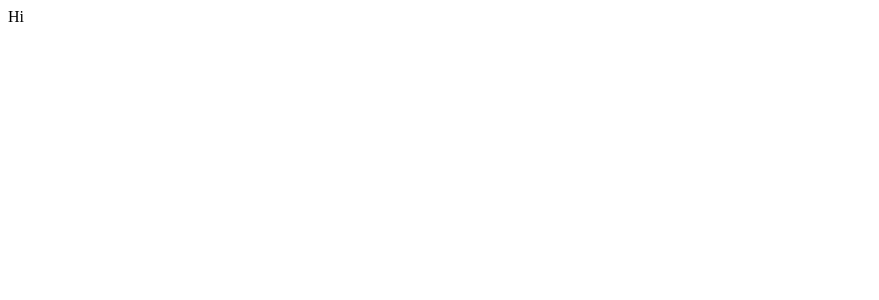
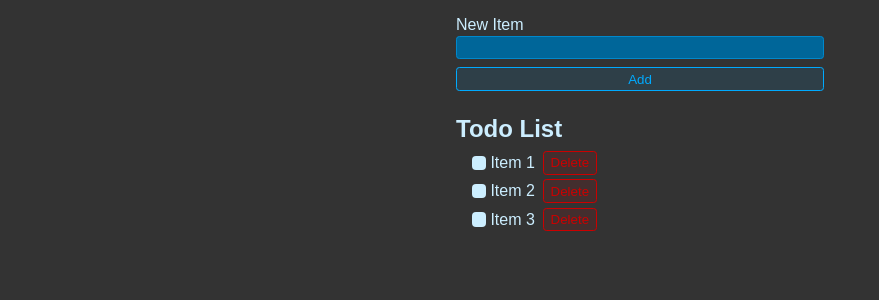
Before and after one commit to React-Practice-Zone/react-to-do, a React (Vite) app: page / in a window 1280 px wide. Shown: the top 300 px of the page, without its empty margins (0-879 px from the left). Built offline with nearby package versions, Linux system fonts and the light colour scheme.

Commit message:
feat(app): update title and enhance App component with todo list init items
- use `empty fragment tag` to return more than one element

```diff
--- a/index.html
+++ b/index.html
@@ -4,7 +4,7 @@
     <meta charset="UTF-8" />
     <link rel="icon" type="image/svg+xml" href="/vite.svg" />
     <meta name="viewport" content="width=device-width, initial-scale=1.0" />
-    <title>Vite + React + TS</title>
+    <title>React Todo</title>
   </head>
   <body>
     <div id="root"></div>
--- a/src/App.tsx
+++ b/src/App.tsx
@@ -1,3 +1,39 @@
+import "./style.css";
+
 export default function App() {
-  return "Hi";
+  return (
+    <>
+      <form className="new-item-form">
+        <div className="form-row">
+          <label htmlFor="item">New Item</label>
+          <input type="text" id="item" />
+        </div>
+        <button className="btn">Add</button>
+      </form>
+      <h1 className="header">Todo List</h1>
+      <ul className="list">
+        <li className="list-item">
+          <label htmlFor="checkbox-1">
+            <input type="checkbox" name="checkbox" id="checkbox-1" />
+            Item 1
+          </label>
+          <button className="btn btn-danger">Delete</button>
+        </li>
+        <li className="list-item">
+          <label htmlFor="checkbox-2">
+            <input type="checkbox" name="checkbox" id="checkbox-2" />
+            Item 2
+          </label>
+          <button className="btn btn-danger">Delete</button>
+        </li>
+        <li className="list-item">
+          <label htmlFor="checkbox-3">
+            <input type="checkbox" name="checkbox" id="checkbox-3" />
+            Item 3
+          </label>
+          <button className="btn btn-danger">Delete</button>
+        </li>
+      </ul>
+    </>
+  );
 }
--- a/src/main.tsx
+++ b/src/main.tsx
@@ -1,6 +1,6 @@
 import { StrictMode } from "react";
 import { createRoot } from "react-dom/client";
-import App from "./App.tsx";
+import App from "./App";
 
 createRoot(document.getElementById("root")!).render(
   <StrictMode>
```
